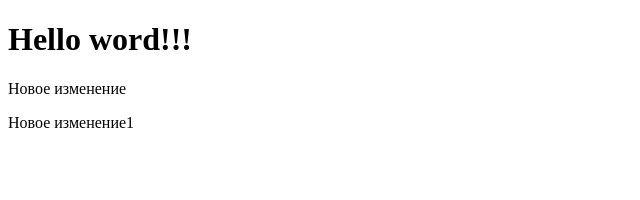
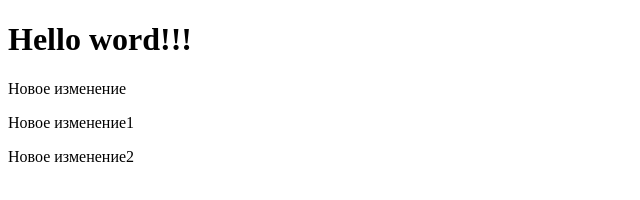
Before and after one commit to dihtyar/first_project, a plain HTML site: page as.html in a window 1280 px wide. Shown: the whole page, without its empty margins (0-640 px from the left). Drawn offline with Linux system fonts and the light colour scheme.

Commit message:
third commit

```diff
--- a/as.html
+++ b/as.html
@@ -9,6 +9,7 @@
 <h1>Hello word!!!</h1>
 <p>Новое изменение</p>
 <p>Новое изменение1</p>
+<p>Новое изменение2</p>
 
 </body>
 </html>
```
